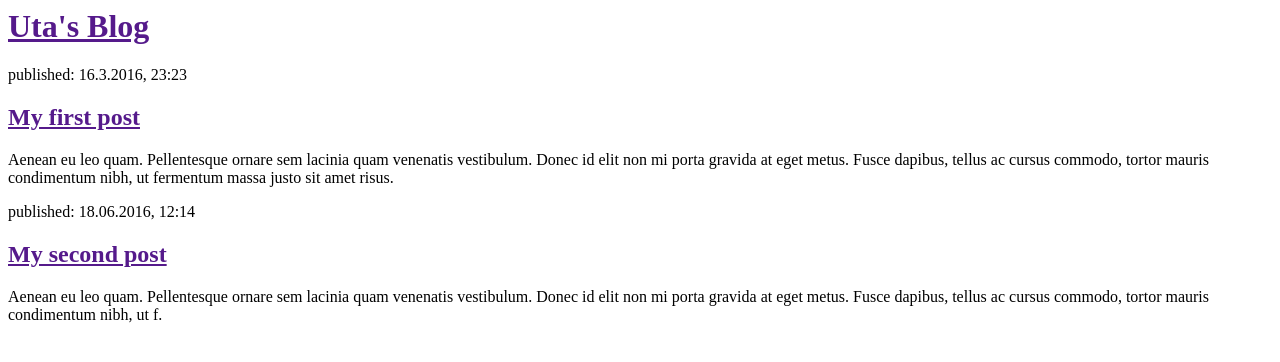
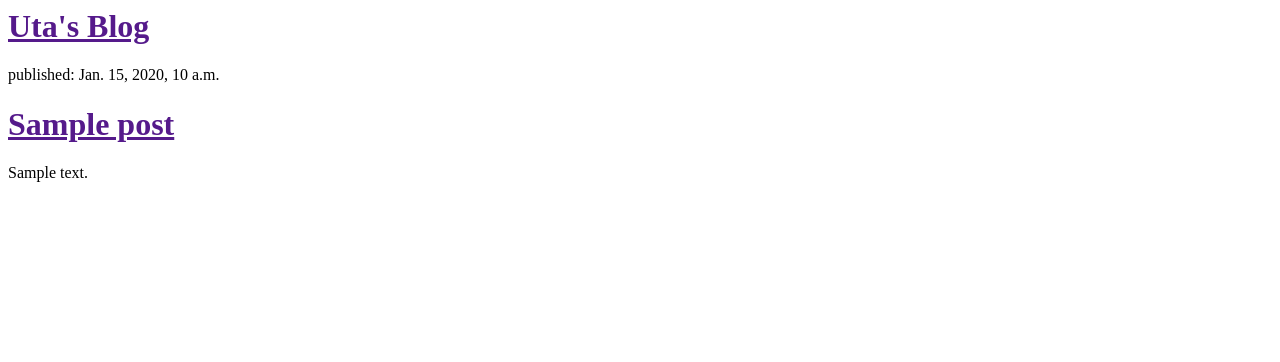
Before and after one commit to utaschulz1/my-first-blog, a Django app: template blog/templates/blog/post_list.html in a window 1280 px wide. Shown: the top 362 px of the page. Run offline with Django 3.2, Linux system fonts and the light colour scheme; the template is opened without the code that fills it: values that come from a table or form of the project are taken from there, others are empty; tables that the repository leaves empty hold one stand-in row (values such as "Sample post").

Commit message:
Modified templates to displaz posts from database.

```diff
--- a/blog/templates/blog/post_list.html
+++ b/blog/templates/blog/post_list.html
@@ -7,17 +7,14 @@
 			<h1><a href="">Uta's Blog</a></h1>
 		</div>
 
+	{% for post in posts %}
 		<div>
-			<p>published: 16.3.2016, 23:23</p>
-			<h2><a href="">My first post</a></h2>
-            <p>Aenean eu leo quam. Pellentesque ornare sem lacinia quam venenatis vestibulum. Donec id elit non mi porta gravida at eget metus. Fusce dapibus, tellus ac cursus commodo, tortor mauris condimentum nibh, ut fermentum massa justo sit amet risus.</p>
-        </div>
+        	<p>published: {{ post.published_date }}</p>
+        	<h1><a href="">{{ post.title }}</a></h1>
+       		<p>{{ post.text|linebreaks }}</p>
+    	</div>
+    {% endfor %}
 
-        <div>
-            <p>published: 18.06.2016, 12:14</p>
-            <h2><a href="">My second post</a></h2>
-            <p>Aenean eu leo quam. Pellentesque ornare sem lacinia quam venenatis vestibulum. Donec id elit non mi porta gravida at eget metus. Fusce dapibus, tellus ac cursus commodo, tortor mauris condimentum nibh, ut f.</p>
-        </div>
 
 	</body>
 </html>
--- a/blog/views.py
+++ b/blog/views.py
@@ -1,4 +1,7 @@
 from django.shortcuts import render
+from django.utils import timezone
+from .models import Post
 
 def post_list(request):
-	return render(request, 'blog/post_list.html', {})
+	posts = Post.objects.filter(published_date__lte=timezone.now()).order_by('published_date')
+	return render(request, 'blog/post_list.html', {'posts': posts})
```
